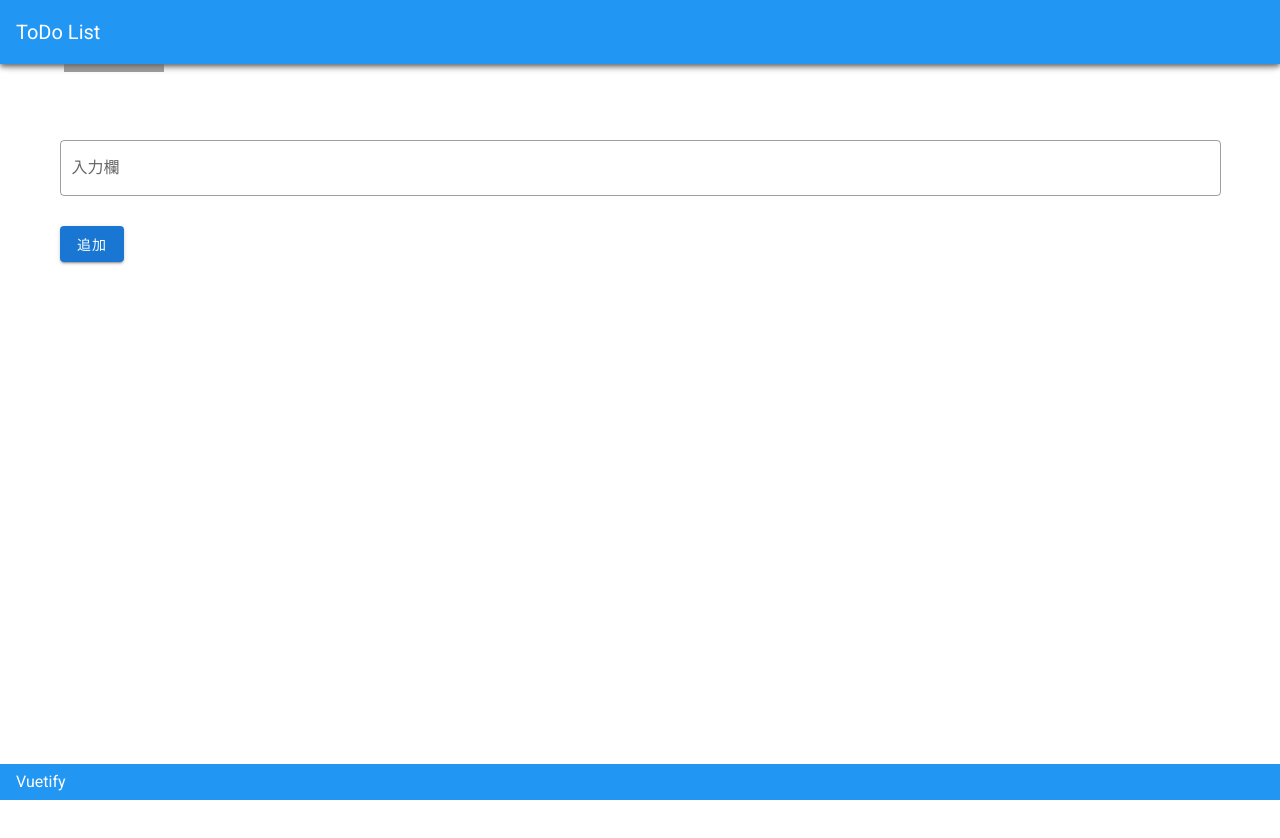
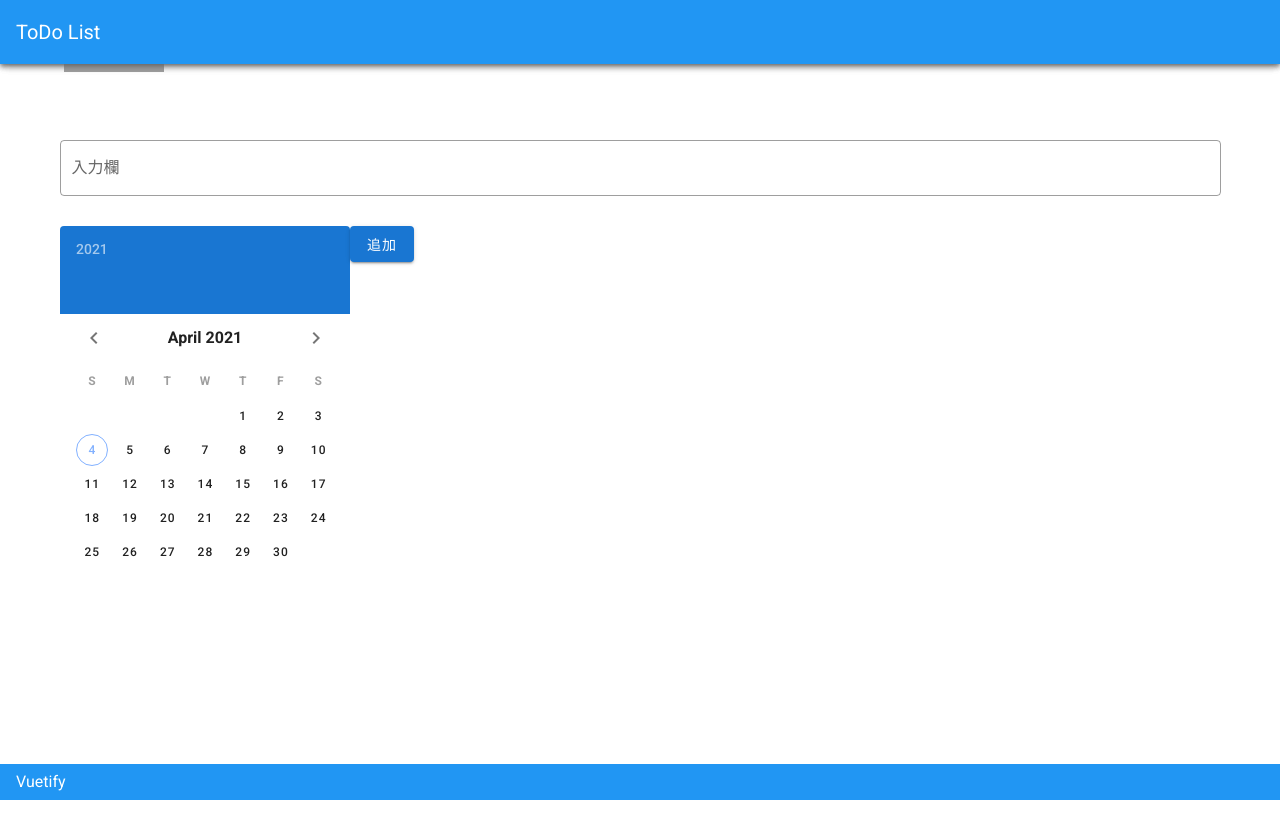
Before and after one commit to masa2205/vuetify-todo, a Vue app in the folder test-vue/vuetify-project/: page / in a window 1280 px wide. Shown: the top 838 px of the page. Built offline with nearby package versions, Linux system fonts and the light colour scheme; grey boxes are pictures that could not be loaded.

Commit message:
カレンダー追加

```diff
--- a/test-vue/vuetify-project/src/components/HelloWorld.vue
+++ b/test-vue/vuetify-project/src/components/HelloWorld.vue
@@ -5,6 +5,12 @@
         <v-toolbar-title>ToDo List</v-toolbar-title>
       </v-app-bar>
       <v-text-field label="入力欄" placeholder="ToDoの入力" outlined></v-text-field>
+      <v-date-picker
+      v-model="picker"
+      reactive
+      locale="jp-ja"
+      :day-format="date => new Date(date).getDate()"
+    ></v-date-picker>
       <v-btn color="primary" dark >追加</v-btn>
       <v-footer color="info" dark app>Vuetify</v-footer>
     </v-container>
```
